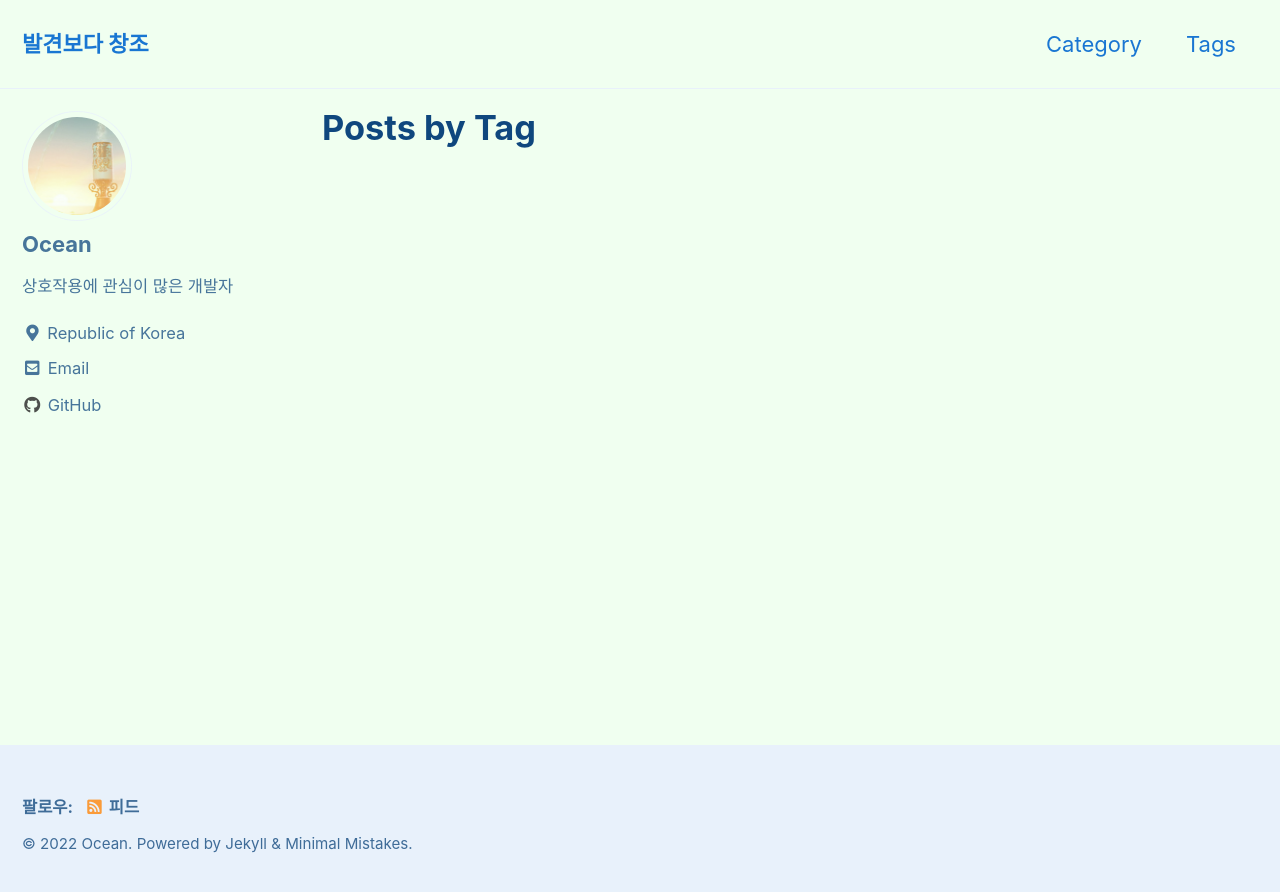
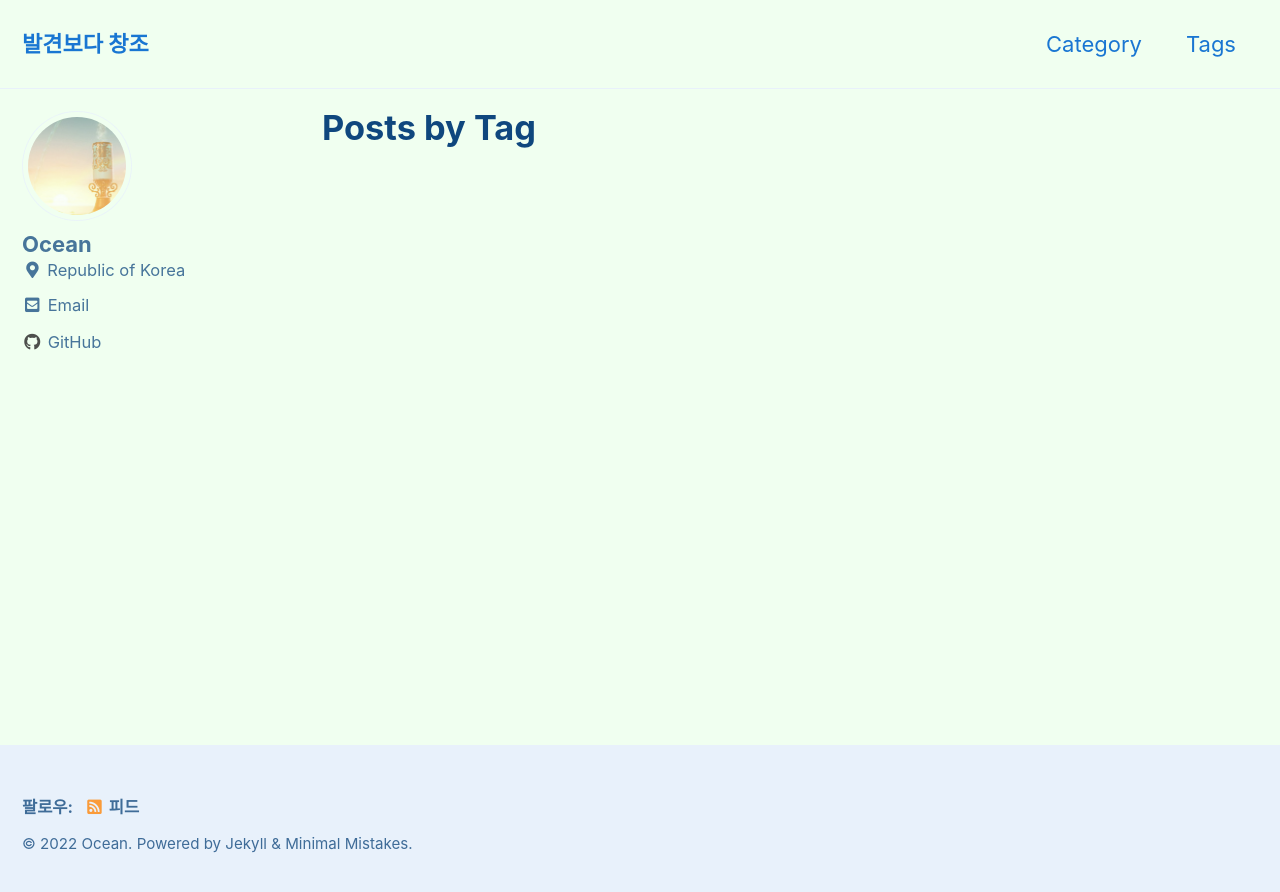
Before and after one commit to OceanShape/OceanShape.github.io, a Jekyll site: the page built from _pages/tag-archive.md, in a window 1280 px wide. Shown: the top 892 px of the page. Built offline with Jekyll 4.4.1, drawn with Linux system fonts in a browser that asks for light colours; cached includes are drawn as plain includes.

Commit message:
Update post layout

```diff
--- a/_config.yml
+++ b/_config.yml
@@ -20,7 +20,7 @@ title                    : "발견보다 창조"
 title_separator          : "-"
 subtitle                 : # site tagline that appears below site title in masthead
 name                     : "Ocean"
-description              : "상호작용에 관심이 많은 개발자"
+description              :
 url                      : # the base hostname & protocol for your site e.g. "https://OceanShape.github.io"
 baseurl                  : # the subpath of your site, e.g. "/blog"
 repository               : # GitHub username/repo-name e.g. "https://github.com/OceanShape/OceanShape.github.io"
@@ -106,7 +106,7 @@ analytics:
 author:
   name             : "Ocean"
   avatar           : "/assets/images/SeasideKingdom.jpg"
-  bio              : "상호작용에 관심이 많은 개발자"
+  bio              :
   location         : "Republic of Korea"
   email            :
   links:
@@ -278,3 +278,4 @@ defaults:
       comments: # true
       share: true
       related: true
+      classes: wide
```
